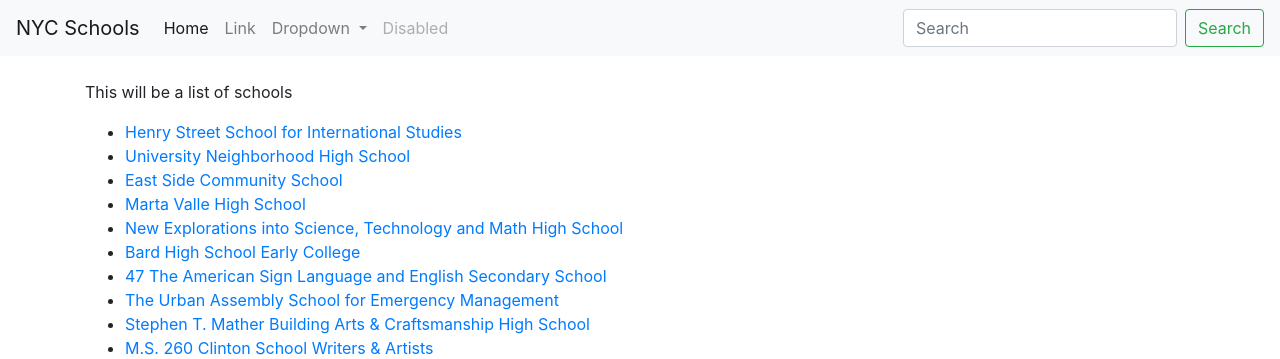
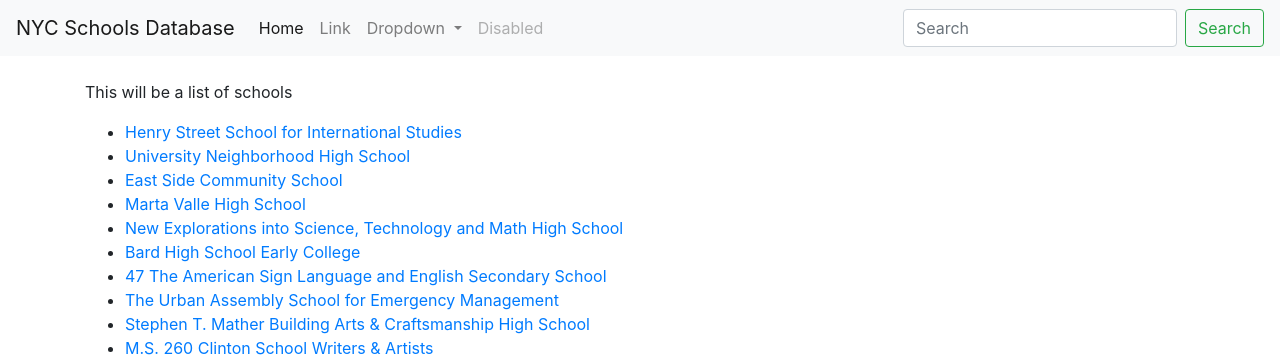
Before and after one commit to linleysanders/nycschools, a Flask app: page / in a window 1280 px wide. Shown: the top 359 px of the page. Run offline with Flask 2, Linux system fonts and the light colour scheme; data comes from the database, SQL or seed files in the repository; some libraries are stand-ins or nearby versions.

Commit message:
changes
changes

```diff
--- a/templates/layout.html
+++ b/templates/layout.html
@@ -8,14 +8,14 @@
     <!-- Bootstrap CSS -->
     <link rel="stylesheet" href="https://stackpath.bootstrapcdn.com/bootstrap/4.1.3/css/bootstrap.min.css" integrity="sha384-MCw98/SFnGE8fJT3GXwEOngsV7Zt27NXFoaoApmYm81iuXoPkFOJwJ8ERdknLPMO" crossorigin="anonymous">
 
-    <title>Hello, world!</title>
+    <title>NYC Schools Database</title>
   </head>
   <body>
 
 
 
     <nav class="navbar navbar-expand-lg navbar-light bg-light mb-4">
-      <a class="navbar-brand" href="/schools">NYC Schools</a>
+      <a class="navbar-brand" href="/schools">NYC Schools Database</a>
       <button class="navbar-toggler" type="button" data-toggle="collapse" data-target="#navbarSupportedContent" aria-controls="navbarSupportedContent" aria-expanded="false" aria-label="Toggle navigation">
         <span class="navbar-toggler-icon"></span>
       </button>
```
